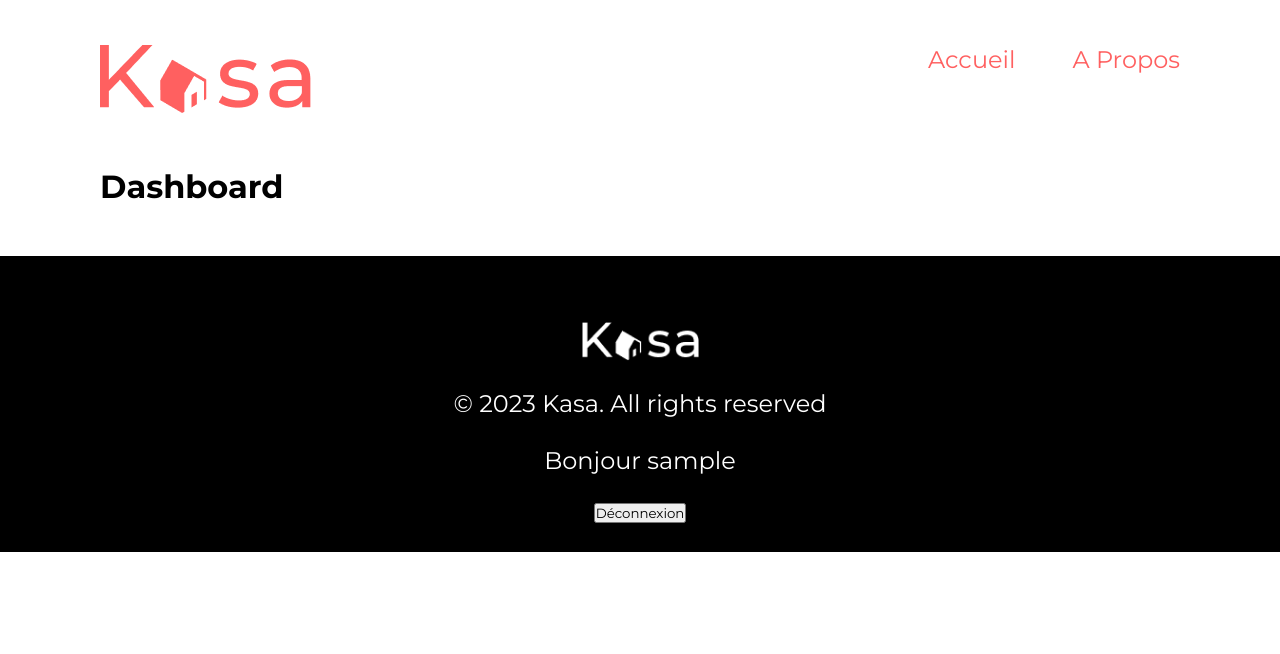
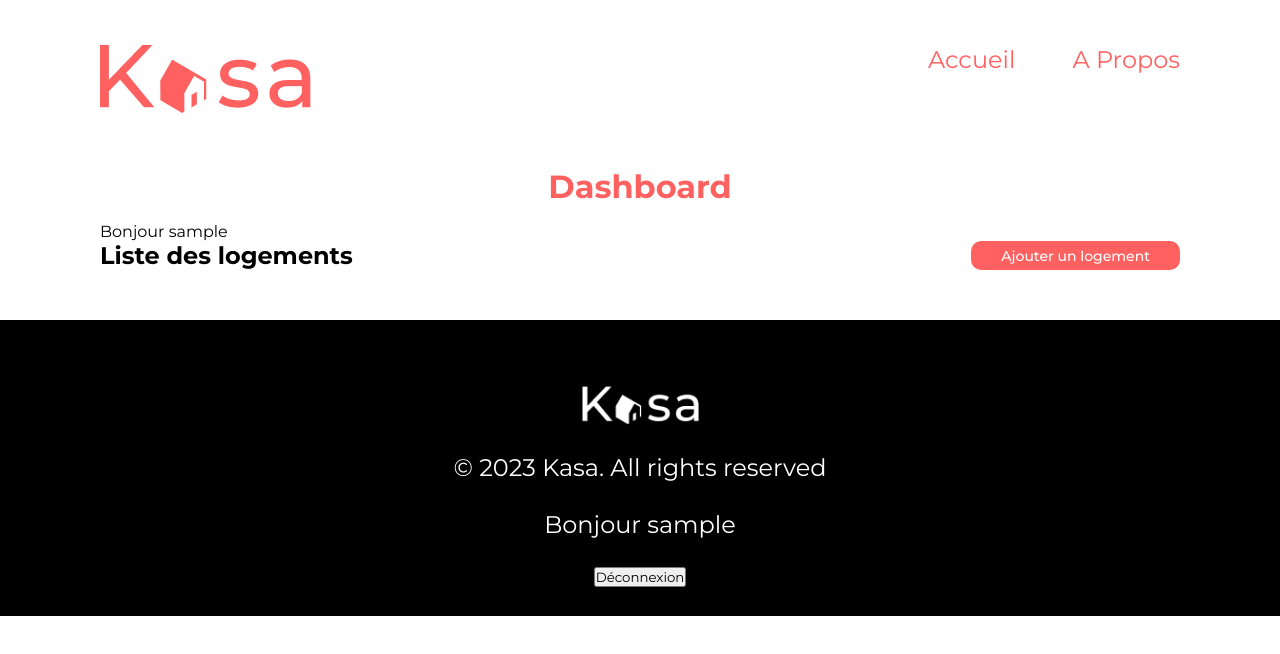
Before and after one commit to malekbena/kasabella, a React (Create React App) app in the folder client/: page /dashboard in a window 1280 px wide. Shown: the top 654 px of the page. Built offline with nearby package versions, Linux system fonts and the light colour scheme; no server answers; sample sign-in values are in the browser's storage.

Commit message:
dashboard css base

```diff
--- /dev/null
+++ b/client/src/components/Button.jsx
@@ -0,0 +1,7 @@
+const Button = ({ text, onClick, className }) => {
+    return (
+        <button className={`button ${className}`} onClick={onClick}>{text}</button>
+    )
+}
+
+export default Button
--- a/client/src/pages/Dashboard.jsx
+++ b/client/src/pages/Dashboard.jsx
@@ -1,7 +1,34 @@
+import { useState, useEffect, useContext } from "react"
+import { getData } from "../util"
+import Cards from "../components/Cards"
+import Button from "../components/Button"
+import { AuthContext } from "../context/AuthContext"
+
 const Dashboard = () => {
+    const [data, setData] = useState([])
+    const [isLoaded, setIsLoaded] = useState(false)
+
+    const {user} = useContext(AuthContext)
+
+    useEffect(() => {
+        getData('/accomodations').then((data) => {
+            setData(data.accomodations)
+            setIsLoaded(true)
+        })
+    }, []);
+
     return (
-        <div>
+        <div className="dashboard">
             <h1>Dashboard</h1>
+            <p>Bonjour {user.username}</p>
+            <div className="dashboard_titles">
+                <h2>Liste des logements</h2>
+                <Button text="Ajouter un logement" className="button__add" />
+            </div>
+            {
+                isLoaded && data &&
+                <Cards accomodations={data} />
+            }
         </div>
     )
 }
--- /dev/null
+++ b/client/src/styles/components/_button.scss
@@ -0,0 +1,29 @@
+.button {
+    background : $primary_color;
+    color: $white_color;
+    border-radius: 10px;
+    font-size: 14px;
+    font-weight: 500;
+    text-align: center;
+    flex-shrink: 0;
+    display: flex;
+    align-items: center;
+    justify-content: center;
+    padding: 4px 30px;
+    border: none;
+    cursor: pointer;
+
+    &:hover {
+        background: $secondary_color;
+        color: $primary_color;
+        border : 1px solid $primary_color;
+    }
+    @include mediumScreen {
+        font-size: 12px;
+    }
+    @include smallScreen {
+        font-size: 10px;
+        padding: 4px 20px;
+    }
+
+}
--- a/client/src/styles/main.css
+++ b/client/src/styles/main.css
@@ -494,6 +494,38 @@ footer p {
   }
 }
 
+.button {
+  background: #FF6060;
+  color: #FFFFFF;
+  border-radius: 10px;
+  font-size: 14px;
+  font-weight: 500;
+  text-align: center;
+  flex-shrink: 0;
+  display: flex;
+  align-items: center;
+  justify-content: center;
+  padding: 4px 30px;
+  border: none;
+  cursor: pointer;
+}
+.button:hover {
+  background: #E3E3E3;
+  color: #FF6060;
+  border: 1px solid #FF6060;
+}
+@media screen and (min-width: 768px) and (max-width: 992px) {
+  .button {
+    font-size: 12px;
+  }
+}
+@media screen and (max-width: 767px) {
+  .button {
+    font-size: 10px;
+    padding: 4px 20px;
+  }
+}
+
 .about {
   display: flex;
   flex-direction: column;
@@ -692,6 +724,19 @@ footer p {
   }
 }
 
+.dashboard h1 {
+  font-size: 2rem;
+  font-weight: 700;
+  margin-bottom: 1rem;
+  text-align: center;
+  color: #FF6060;
+}
+.dashboard_titles {
+  display: flex;
+  flex-direction: row;
+  justify-content: space-between;
+}
+
 html, body, * {
   margin: 0;
   padding: 0;
--- /dev/null
+++ b/client/src/styles/pages/_dashboard.scss
@@ -0,0 +1,15 @@
+.dashboard {
+    h1{
+        font-size: 2rem;
+        font-weight: 700;
+        margin-bottom: 1rem;
+        text-align: center;
+        color: $primary_color;
+    }
+
+    &_titles {
+        display: flex;
+        flex-direction: row;
+        justify-content: space-between;
+    }
+}
```
Also changed, not shown: client/src/styles/main.scss (+6 -4 lines), 1 other file (tests, documents, lock files or other folders).
